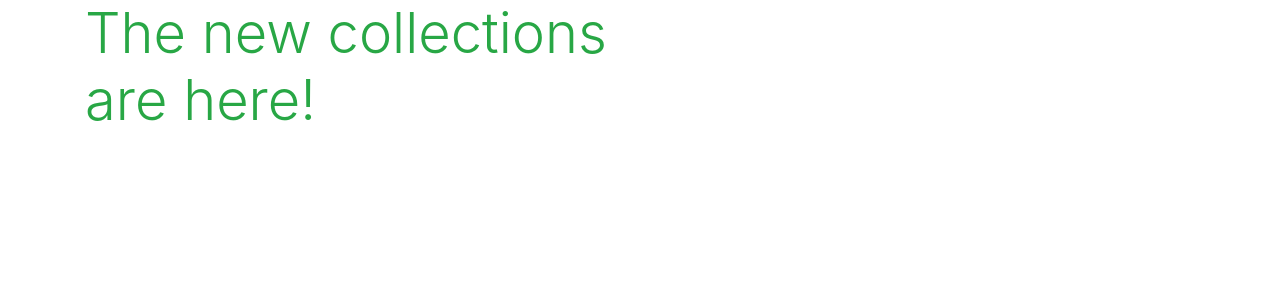
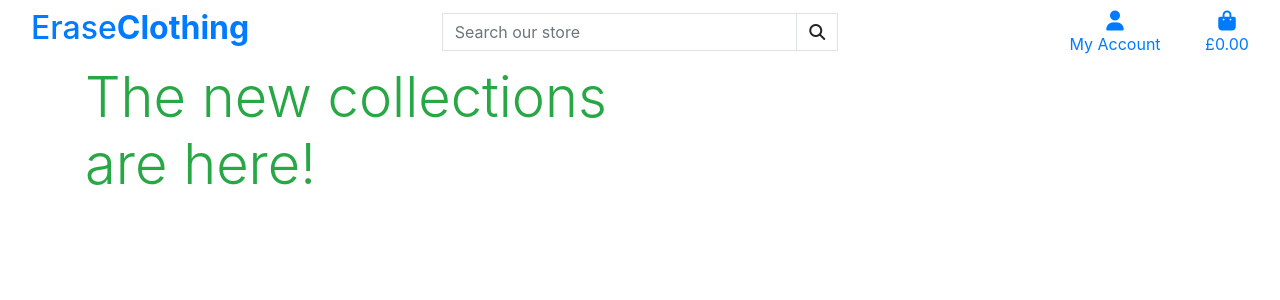
Before and after one commit to sdthomas91/erase-new, a Django app: page / in a window 1280 px wide. Shown: the top 300 px of the page. Run offline with Django 3.2, Linux system fonts and the light colour scheme; some libraries are stand-ins or nearby versions.

Commit message:
added main page header

```diff
--- a/templates/base.html
+++ b/templates/base.html
@@ -26,12 +26,73 @@
     {% endblock %}
 
     {% block extra-js %}
+    <script src="https://kit.fontawesome.com/d78b3a3c85.js" crossorigin="anonymous"></script>
     {% endblock %}
     <title>Erase Clothing {% block extra-title %}{% endblock %}</title>
   </head>
   <body>
     <header class="container-fluid fixed">
-
+        <div class="row">
+          <div class="col-12 col-lg-4 my-auto py-1 py-lg-0 text-center text-lg-left">
+            <a href="{% url 'home' %}" class="nav-link main-logo-link">
+              <h2 class="logo-font text-black my0">
+                Erase<strong>Clothing</strong>
+              </h2>
+            </a>
+          </div>
+          <div class="col-12 col-lg-4 my-auto py-1 py-lg-0">
+            <form method="GET" action="">
+              <div class="input-group w-">
+                <input type="text" name="q" class="form-control border border-black rounded-0" placeholder="Search our store">
+                <div class="input-group-append">
+                  <button class="form-control btn btn-black border border-black rounded-0" type="submit">
+                    <span class="icon">
+                      <i class="fas fa-search"></i>
+                    </span>
+                  </button>
+                </div>
+              </div>
+            </form>
+          </div>
+          <div class="col-12 col-lg-4 my-auto py-1 py-lg-0">
+            <ul class="list-inline list-unstyled text-center text-lg-right my-0">
+              <li class="list-inline-item dropdown">
+                <a href="#" class="text-black nav-link" id="user-options" data-toggle="dropdown" aria-haspopup="true" aria-expanded="false">
+                  <div class="text-center">
+                    <div><i class="fas fa-user fa-lg"></i></div>
+                    <p class="my-0">My Account</p>
+                  </div>
+                </a>
+                <div class="dropdown-menu border-0" aria-labelledby="user-options">
+                  {% if request.user.is_authenticated %}
+                    {% if request.user.is_superuser %}
+                    <a href="#" class="dropdown-item">Product Management</a>
+                    {% endif %}
+                    <a href="" class="dropdown-item">My Profile</a>
+                    <a href="{% url 'account_logout' %}" class="dropdown-item">Logout</a>
+                  {% else %}
+                    <a href="{% url 'account_signup' %}" class="dropdown-item">Register</a>
+                    <a href="{% url 'account_login' %}" class="dropdown-item">Login</a>
+                  {% endif %}
+                </div>
+              </li>
+              <li class="list-inline-item dropdown">
+                <a href="" class="{% if grand_total %} text-info font-weight-bold {% else %} text-black {% endif %} nav-link">
+                  <div class="text-center">
+                    <div><i class="fas fa-shopping-bag fa-lg"></i></div>
+                    <p class="my-0">
+                      {% if grand_total %}
+                        £{{ grand_total|floatformat:2 }}
+                      {% else %}
+                        £0.00
+                      {% endif %}
+                    </p>
+                  </div>
+                </a>
+              </li>
+            </ul>
+          </div>
+        </div>
     </header>
     {% if messages %}
     <div class="message-container"></div>
```
